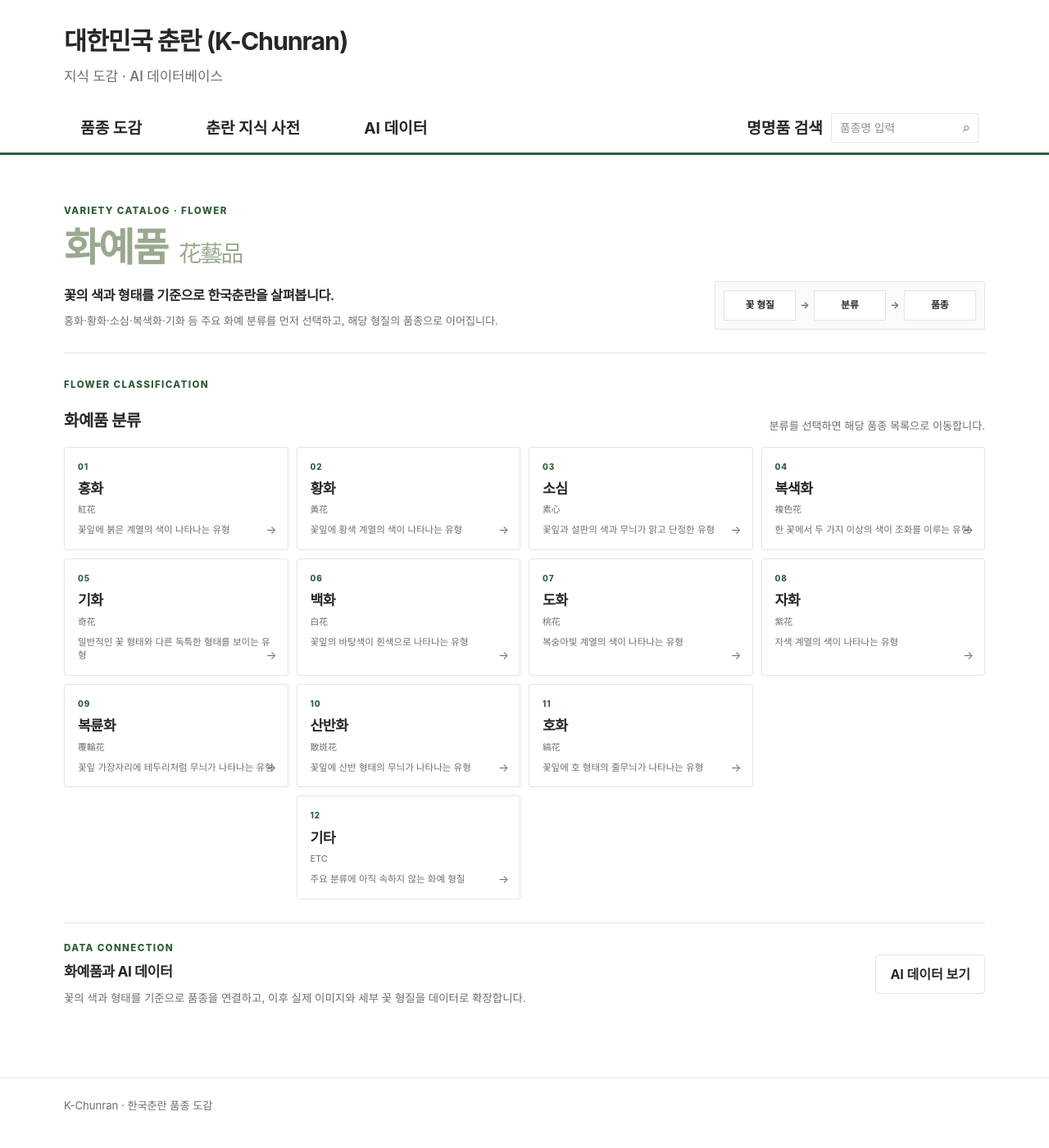
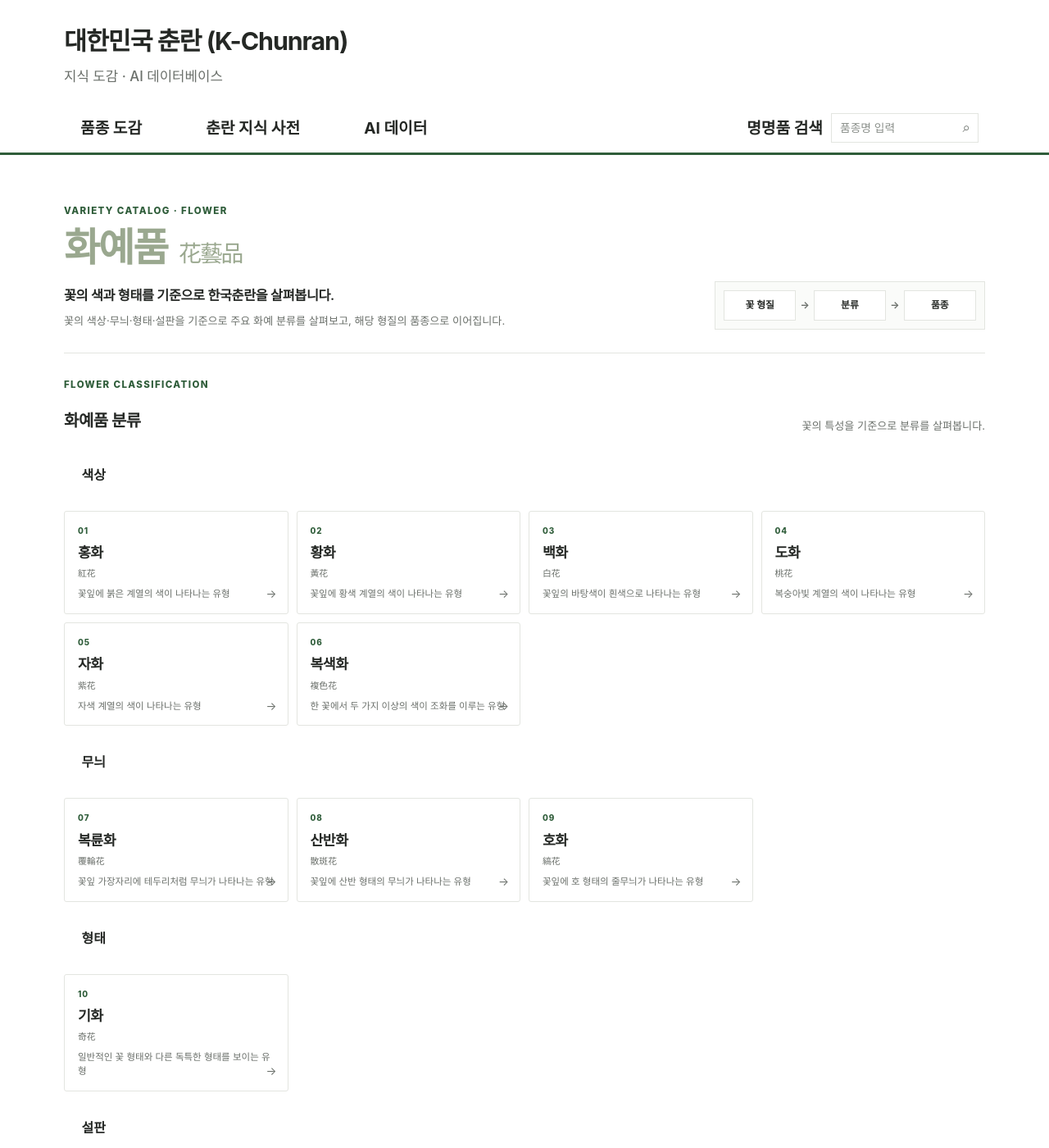
Before and after one commit to parasolra5-pixel/K-chunran, a Jekyll site: the page built from varieties/flower.md, in a window 1280 px wide and 1400 px high. Shown: the whole window at 82% size. Built offline with Jekyll 4.4.1, drawn with Linux system fonts in a browser that asks for light colours; some of the changed text lies outside the part shown.

Commit message:
feat: group flower varieties by trait axes

```diff
--- a/varieties/flower.md
+++ b/varieties/flower.md
@@ -9,7 +9,7 @@ permalink: /varieties/flower/
     <p class="kc-page-kicker">VARIETY CATALOG · FLOWER</p>
     <h1>화예품 <span style="font-size: 0.58em; font-weight: 400; margin-left: 0.18em;">花藝品</span></h1>
     <p class="kc-page-lead">꽃의 색과 형태를 기준으로 한국춘란을 살펴봅니다.</p>
-    <p class="kc-page-copy">홍화·황화·소심·복색화·기화 등 주요 화예 분류를 먼저 선택하고, 해당 형질의 품종으로 이어집니다.</p>
+    <p class="kc-page-copy">꽃의 색상·무늬·형태·설판을 기준으로 주요 화예 분류를 살펴보고, 해당 형질의 품종으로 이어집니다.</p>
   </div>
   <div class="kc-leaf-flow">
     <span>꽃 형질</span><i>→</i><span>분류</span><i>→</i><span>품종</span>
@@ -22,43 +22,59 @@ permalink: /varieties/flower/
       <p class="kc-section-kicker">FLOWER CLASSIFICATION</p>
       <h2>화예품 분류</h2>
     </div>
-    <p class="kc-section-note">분류를 선택하면 해당 품종 목록으로 이동합니다.</p>
+    <p class="kc-section-note">꽃의 특성을 기준으로 분류를 살펴봅니다.</p>
   </div>
 
   <div class="kc-leaf-grid">
+    <div class="kc-leaf-class-wide" style="grid-column: 1 / -1; padding: 1.25rem 1.35rem;">
+      <strong>색상</strong>
+    </div>
     <a class="kc-leaf-class" href="{{ '/varieties/flower/honghwa/' | relative_url }}">
       <span class="kc-leaf-number">01</span><strong>홍화</strong><small>紅花</small><p>꽃잎에 붉은 계열의 색이 나타나는 유형</p><span class="kc-leaf-arrow">→</span>
     </a>
     <a class="kc-leaf-class" href="{{ '/varieties/flower/hwanghwa/' | relative_url }}">
       <span class="kc-leaf-number">02</span><strong>황화</strong><small>黃花</small><p>꽃잎에 황색 계열의 색이 나타나는 유형</p><span class="kc-leaf-arrow">→</span>
     </a>
-    <a class="kc-leaf-class" href="{{ '/varieties/flower/sosim/' | relative_url }}">
-      <span class="kc-leaf-number">03</span><strong>소심</strong><small>素心</small><p>꽃잎과 설판의 색과 무늬가 맑고 단정한 유형</p><span class="kc-leaf-arrow">→</span>
+    <a class="kc-leaf-class" href="{{ '/varieties/flower/baekhwa/' | relative_url }}">
+      <span class="kc-leaf-number">03</span><strong>백화</strong><small>白花</small><p>꽃잎의 바탕색이 흰색으로 나타나는 유형</p><span class="kc-leaf-arrow">→</span>
+    </a>
+    <a class="kc-leaf-class" href="{{ '/varieties/flower/dohwa/' | relative_url }}">
+      <span class="kc-leaf-number">04</span><strong>도화</strong><small>桃花</small><p>복숭아빛 계열의 색이 나타나는 유형</p><span class="kc-leaf-arrow">→</span>
+    </a>
+    <a class="kc-leaf-class" href="{{ '/varieties/flower/jahwa/' | relative_url }}">
+      <span class="kc-leaf-number">05</span><strong>자화</strong><small>紫花</small><p>자색 계열의 색이 나타나는 유형</p><span class="kc-leaf-arrow">→</span>
     </a>
     <a class="kc-leaf-class" href="{{ '/varieties/flower/boksaekhwa/' | relative_url }}">
-      <span class="kc-leaf-number">04</span><strong>복색화</strong><small>複色花</small><p>한 꽃에서 두 가지 이상의 색이 조화를 이루는 유형</p><span class="kc-leaf-arrow">→</span>
+      <span class="kc-leaf-number">06</span><strong>복색화</strong><small>複色花</small><p>한 꽃에서 두 가지 이상의 색이 조화를 이루는 유형</p><span class="kc-leaf-arrow">→</span>
     </a>
-    <a class="kc-leaf-class" href="{{ '/varieties/flower/gihwa/' | relative_url }}">
-      <span class="kc-leaf-number">05</span><strong>기화</strong><small>奇花</small><p>일반적인 꽃 형태와 다른 독특한 형태를 보이는 유형</p><span class="kc-leaf-arrow">→</span>
-    </a>
-    <a class="kc-leaf-class" href="{{ '/varieties/flower/baekhwa/' | relative_url }}">
-      <span class="kc-leaf-number">06</span><strong>백화</strong><small>白花</small><p>꽃잎의 바탕색이 흰색으로 나타나는 유형</p><span class="kc-leaf-arrow">→</span>
-    </a>
-    <a class="kc-leaf-class" href="{{ '/varieties/flower/dohwa/' | relative_url }}">
-      <span class="kc-leaf-number">07</span><strong>도화</strong><small>桃花</small><p>복숭아빛 계열의 색이 나타나는 유형</p><span class="kc-leaf-arrow">→</span>
-    </a>
-    <a class="kc-leaf-class" href="{{ '/varieties/flower/jahwa/' | relative_url }}">
-      <span class="kc-leaf-number">08</span><strong>자화</strong><small>紫花</small><p>자색 계열의 색이 나타나는 유형</p><span class="kc-leaf-arrow">→</span>
-    </a>
+
+    <div class="kc-leaf-class-wide" style="grid-column: 1 / -1; padding: 1.25rem 1.35rem;">
+      <strong>무늬</strong>
+    </div>
     <a class="kc-leaf-class" href="{{ '/varieties/flower/bokryunhwa/' | relative_url }}">
-      <span class="kc-leaf-number">09</span><strong>복륜화</strong><small>覆輪花</small><p>꽃잎 가장자리에 테두리처럼 무늬가 나타나는 유형</p><span class="kc-leaf-arrow">→</span>
+      <span class="kc-leaf-number">07</span><strong>복륜화</strong><small>覆輪花</small><p>꽃잎 가장자리에 테두리처럼 무늬가 나타나는 유형</p><span class="kc-leaf-arrow">→</span>
     </a>
     <a class="kc-leaf-class" href="{{ '/varieties/flower/sanbanhwa/' | relative_url }}">
-      <span class="kc-leaf-number">10</span><strong>산반화</strong><small>散斑花</small><p>꽃잎에 산반 형태의 무늬가 나타나는 유형</p><span class="kc-leaf-arrow">→</span>
+      <span class="kc-leaf-number">08</span><strong>산반화</strong><small>散斑花</small><p>꽃잎에 산반 형태의 무늬가 나타나는 유형</p><span class="kc-leaf-arrow">→</span>
     </a>
     <a class="kc-leaf-class" href="{{ '/varieties/flower/hohwa/' | relative_url }}">
-      <span class="kc-leaf-number">11</span><strong>호화</strong><small>縞花</small><p>꽃잎에 호 형태의 줄무늬가 나타나는 유형</p><span class="kc-leaf-arrow">→</span>
+      <span class="kc-leaf-number">09</span><strong>호화</strong><small>縞花</small><p>꽃잎에 호 형태의 줄무늬가 나타나는 유형</p><span class="kc-leaf-arrow">→</span>
     </a>
+
+    <div class="kc-leaf-class-wide" style="grid-column: 1 / -1; padding: 1.25rem 1.35rem;">
+      <strong>형태</strong>
+    </div>
+    <a class="kc-leaf-class" href="{{ '/varieties/flower/gihwa/' | relative_url }}">
+      <span class="kc-leaf-number">10</span><strong>기화</strong><small>奇花</small><p>일반적인 꽃 형태와 다른 독특한 형태를 보이는 유형</p><span class="kc-leaf-arrow">→</span>
+    </a>
+
+    <div class="kc-leaf-class-wide" style="grid-column: 1 / -1; padding: 1.25rem 1.35rem;">
+      <strong>설판</strong>
+    </div>
+    <a class="kc-leaf-class" href="{{ '/varieties/flower/sosim/' | relative_url }}">
+      <span class="kc-leaf-number">11</span><strong>소심</strong><small>素心</small><p>설판에 점이 나타나지 않는 특성을 기준으로 보는 유형</p><span class="kc-leaf-arrow">→</span>
+    </a>
+
     <a class="kc-leaf-class kc-leaf-class-wide" href="{{ '/varieties/flower/etc/' | relative_url }}">
       <span class="kc-leaf-number">12</span><strong>기타</strong><small>ETC</small><p>주요 분류에 아직 속하지 않는 화예 형질</p><span class="kc-leaf-arrow">→</span>
     </a>
```
